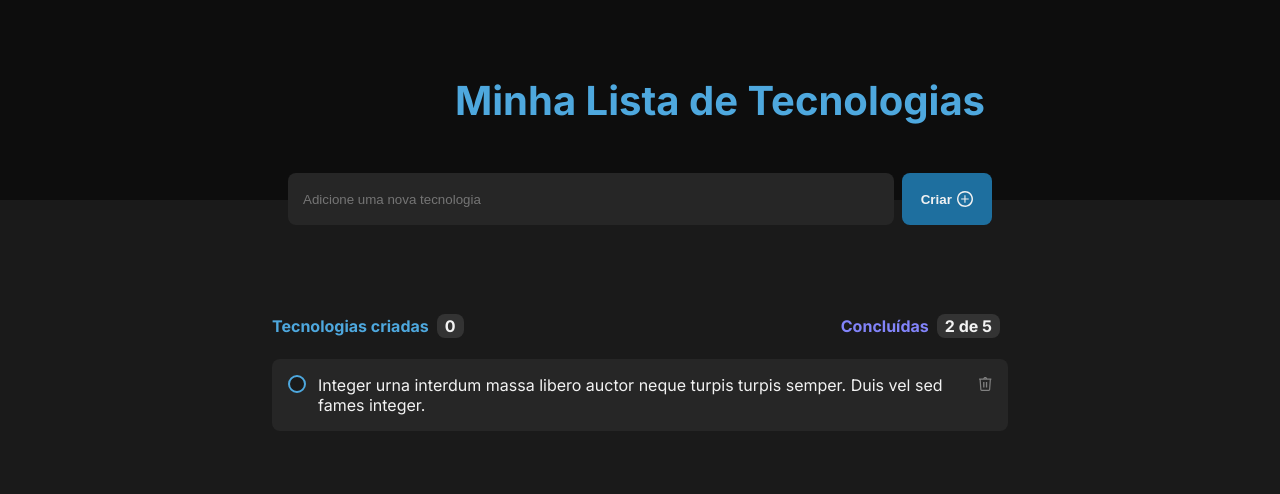
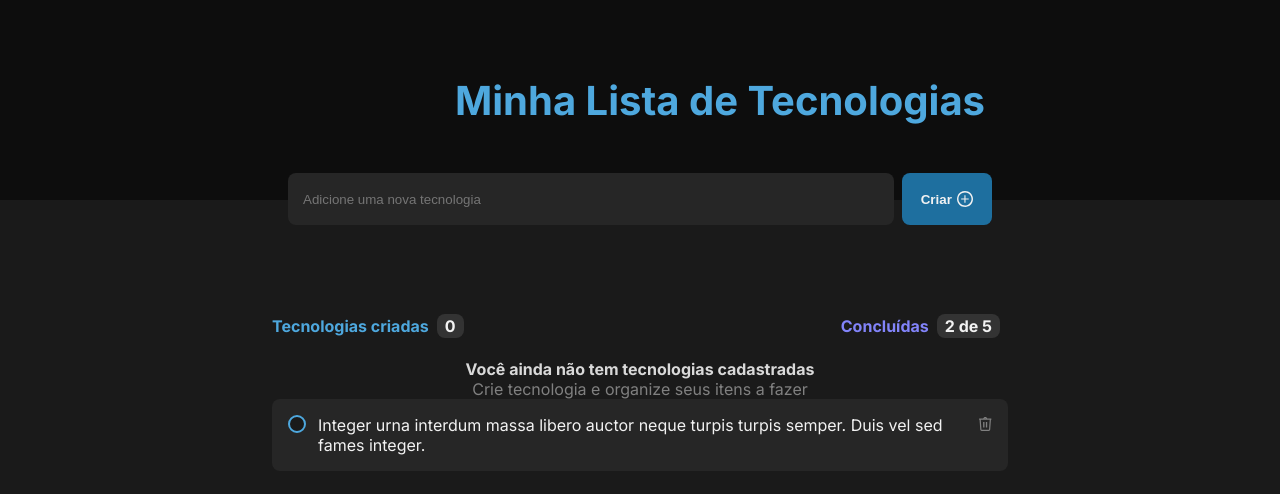
Before and after one commit to Robson-William/pw2-atividade-individual-02, a React (Vite) app: page / in a window 1280 px wide. Shown: the top 494 px of the page. Built offline with nearby package versions, Linux system fonts and the light colour scheme.

Commit message:
Adicionando mensagem de aviso e css da mesma

```diff
--- a/src/screens/TaskList.tsx
+++ b/src/screens/TaskList.tsx
@@ -26,6 +26,11 @@ export default function TaskList(){
                     </div>
                 </div>
 
+                <div id="warning-message">
+                    <span>Você ainda não tem tecnologias cadastradas</span>
+                    <span>Crie tecnologia e organize seus itens a fazer</span>
+                </div>
+
                 <div className="card">
                     <button></button>
                     <p>
--- a/src/screens/styles.css
+++ b/src/screens/styles.css
@@ -83,6 +83,19 @@
     padding: 2px 8px;
 }
 
+#warning-message {
+    display: flex;
+    flex-direction: column;
+    color: var(--gray-300);
+    text-align: center;
+    font-size: var(--font-size-md);
+}
+
+#warning-message > :first-child {
+    color: var(--gray-200);
+    font-weight: 700;
+}
+
 .card {
     display: flex;
     background-color: var(--gray-500);
```
